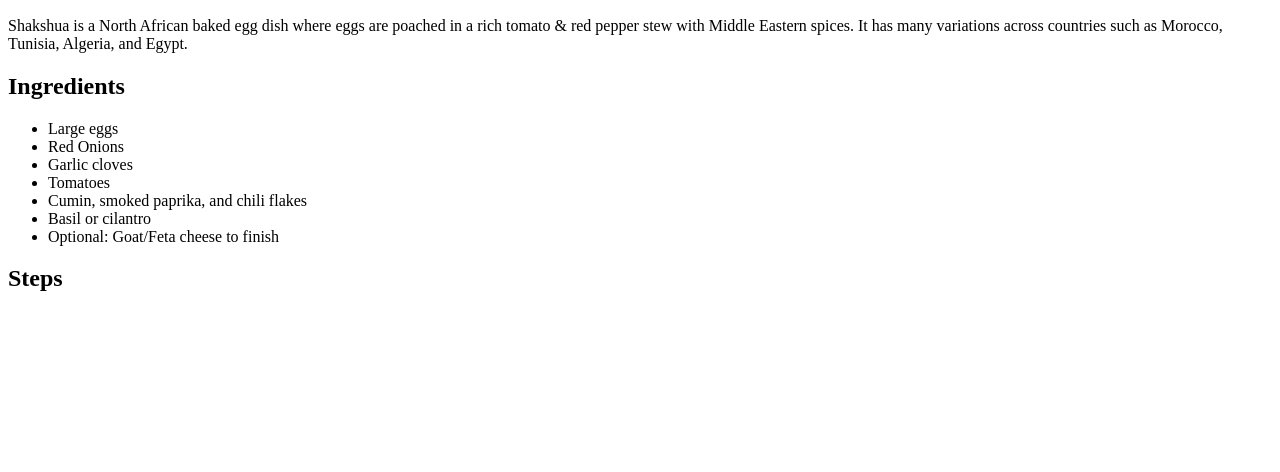
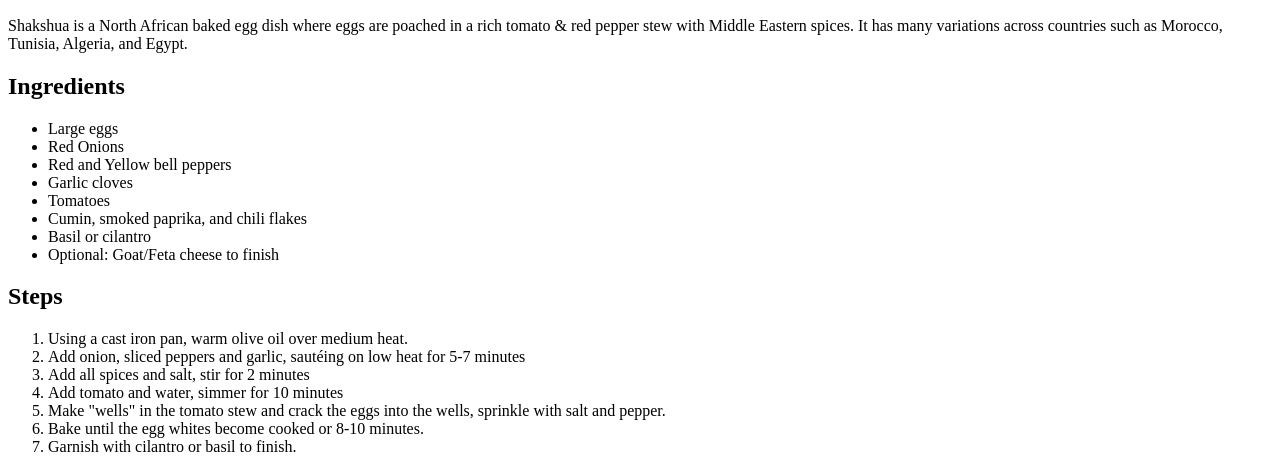
Before and after one commit to HummingWango/odin-recipes, a plain HTML site: page recipes/shakshuka.html in a window 1280 px wide. Shown: the part 452-924 px from the top of the page. Before the commit the page ends 800 px from the top, so only its background shows below. Drawn offline with Linux system fonts and the light colour scheme.

Commit message:
Added missing ingredients and steps to the recipe.

```diff
--- a/recipes/shakshuka.html
+++ b/recipes/shakshuka.html
@@ -20,6 +20,7 @@
     <ul>
         <li>Large eggs</li>
         <li>Red Onions</li>
+        <li>Red and Yellow bell peppers</li>
         <li>Garlic cloves</li>
         <li>Tomatoes</li>
         <li>Cumin, smoked paprika, and chili flakes</li>
@@ -28,6 +29,15 @@
     </ul>
 
     <h2>Steps</h2>
+    <ol>
+        <li>Using a cast iron pan, warm olive oil over medium heat.</li>
+        <li>Add onion, sliced peppers and garlic, sautéing on low heat for 5-7 minutes</li>
+        <li>Add all spices and salt, stir for 2 minutes</li>
+        <li>Add tomato and water, simmer for 10 minutes</li>
+        <li>Make "wells" in the tomato stew and crack the eggs into the wells, sprinkle with salt and pepper.</li>
+        <li>Bake until the egg whites become cooked or 8-10 minutes.</li>
+        <li>Garnish with cilantro or basil to finish.</li>
+    </ol>
 
 </body>
 </html>
```
